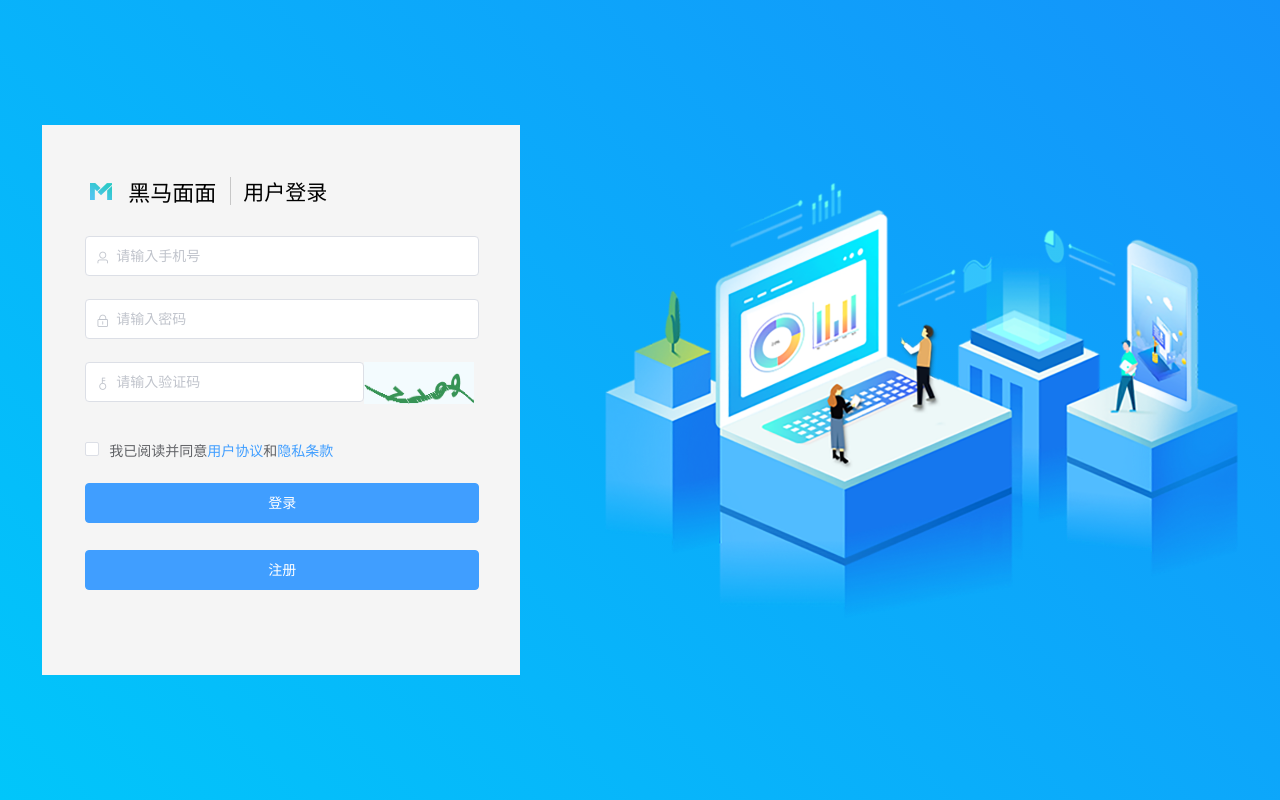
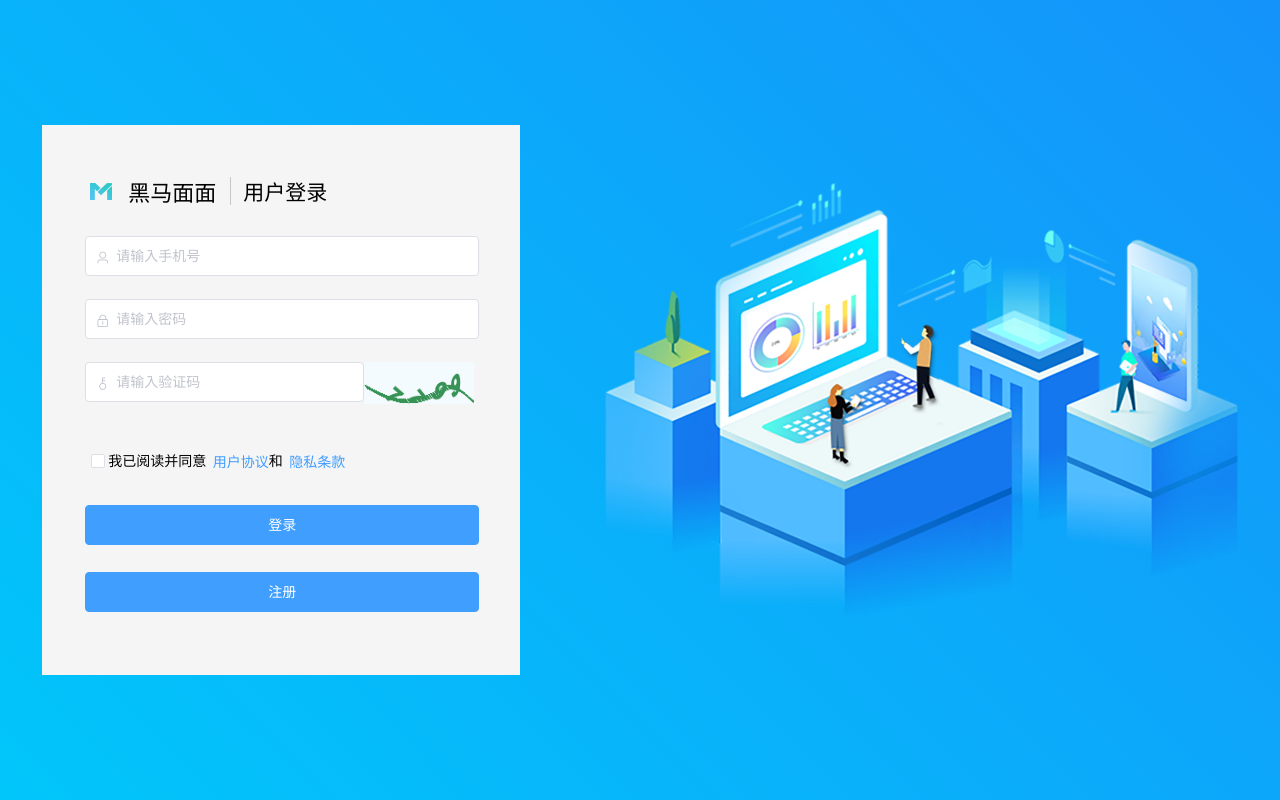
Before and after one commit to xing-ting-yuan/hmface, a Vue app: page /#/ in a window 1280 px wide. Built offline with nearby package versions, Linux system fonts and the light colour scheme.

Commit message:
no message

```diff
--- a/src/views/login/index.vue
+++ b/src/views/login/index.vue
@@ -12,17 +12,17 @@
         <span class="right-title">用户登录</span>
       </div>
       <!-- 表单 -->
-      <el-form label-width="43px">
+      <el-form ref="loginForm" label-width="43px" :rules="rules" :model="form">
         <!-- 账号 -->
-        <el-form-item>
+        <el-form-item prop="phone">
           <el-input placeholder="请输入手机号" prefix-icon="el-icon-user" v-model="form.phone"></el-input>
         </el-form-item>
         <!-- 密码 -->
-        <el-form-item>
-          <el-input placeholder="请输入密码" prefix-icon="el-icon-lock" v-model="input2" show-password></el-input>
+        <el-form-item prop="password">
+          <el-input placeholder="请输入密码" prefix-icon="el-icon-lock" v-model="form.password" show-password></el-input>
         </el-form-item>
         <!-- 验证码 -->
-        <el-form-item>
+        <el-form-item prop="code">
           <el-row>
             <el-col :span="17">
               <el-input placeholder="请输入验证码" prefix-icon="el-icon-key" v-model="form.code"></el-input>
@@ -34,16 +34,19 @@
           </el-row>
         </el-form-item>
         <!-- 默认选项 -->
-        <el-form-item>
-          <el-checkbox class="agree" v-model="checked">
+        <el-form-item prop="agree">
+          <div class="agree-box" >
+            <el-checkbox class="agree" v-model="form.agree"></el-checkbox>
+            <span>
               我已阅读并同意
               <el-link type="primary">用户协议</el-link>和
               <el-link type="primary">隐私条款</el-link>
-          </el-checkbox>
+            </span>
+          </div>
         </el-form-item>
         <!-- 按钮 -->
         <el-form-item>
-          <el-button type="primary" class="btn-box">登录</el-button>
+          <el-button type="primary" class="btn-box" @click="doLogin">登录</el-button>
           <el-button type="primary" class="btn-box">注册</el-button>
         </el-form-item>
       </el-form>
@@ -61,10 +64,37 @@ export default {
       form: {
         phone: "",
         password: "",
-        code: ""
+        code: "",
+        agree: false
+      },
+      rules:
+        {
+          phone: [
+            { required: true, message: "手机号码不能为空", trigger: "blur" }
+          ],
+          password: [
+            { required: true, message: "密码不能为空", trigger: "blur" }
+          ],
+          code: [
+            { required: true, message: "验证码不能为空", trigger: "blur" }
+          ],
+          agree: [
+            { pattern: /true/, message: "必须勾选同意用户协议", trigger: "change" }
+          ]
         }
+
     };
+  },
+  methods:{
+    doLogin(){
+      this.$refs.loginForm.validate(v=>{
+        if(v){
+          alert('全部通过')
         }
+      })
+    }
+  }
+
 };
 </script>
 
@@ -118,11 +148,19 @@ export default {
       width: 110px;
       height: 42px;
     }
+    .agree-box {
+      display: flex;
+      align-items: center;
       .agree {
         display: flex;
+
         .el-checkbox__label {
           display: flex;
-        align-items: center;
+          // align-items: center;
+        }
+      }
+      span {
+        margin-left: 3px;
       }
     }
     .btn-box {
```
Lines whose indentation alone changed are shown as unchanged.
